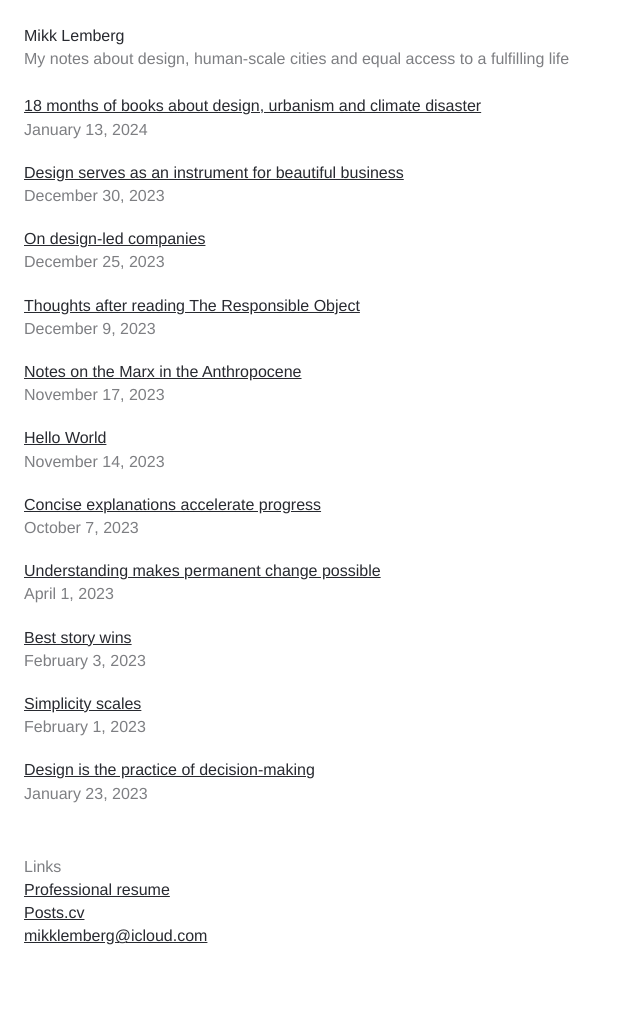
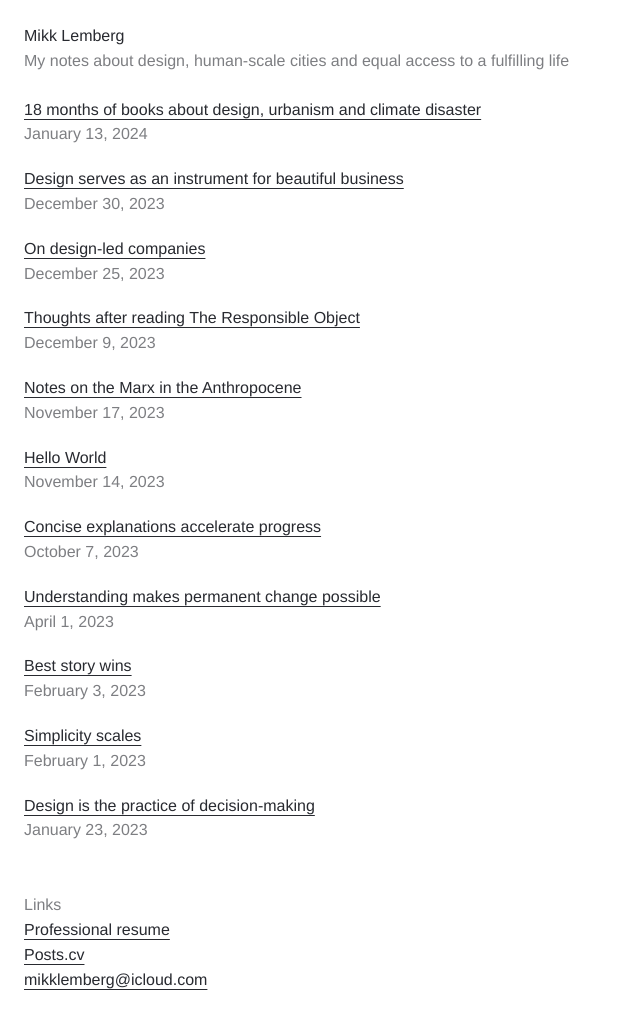
Before and after one commit to mikklemberg/My-personal-notes, a Jekyll site: the page built from README.md, in a window 1280 px wide. Shown: the whole page, without its empty margins (0-640 px from the left). Built offline with Jekyll 4.4.1, drawn with Linux system fonts in a browser that asks for light colours; our own code applies the rules of GitHub Pages for plain Markdown files; before the commit the page ends 972 px from its top, so only the background shows below that.

Commit message:
Update style.css

```diff
--- a/assets/css/style.css
+++ b/assets/css/style.css
@@ -9,7 +9,7 @@ html {
     font-family: "Helvetica Neue", Helvetica, Arial, sans-serif;
     font-weight: 400;
     font-size: 16px;
-    line-height: 145%;
+    line-height: 155%;
 }
 
 body {
@@ -28,11 +28,15 @@ a {
     color: #282a30;
     text-decoration: underline;
     transition: color 0.3s ease;
+    text-underline-offset: 4px!important;
+    text-decoration-thickness: 1px!important;
 }
 
 a:hover {
     color: #007aff;
     text-decoration: underline;
+    text-underline-offset: 4px!important;
+    text-decoration-thickness: 1px!important;
 }
 
 strong,
@@ -82,7 +86,7 @@ li {
 }
 
 hr {
-    color: rgb(233, 232, 234);
+    color: #f4f2f4;
     margin-bottom: 24px;
     border-top-style: none;
 }
```
